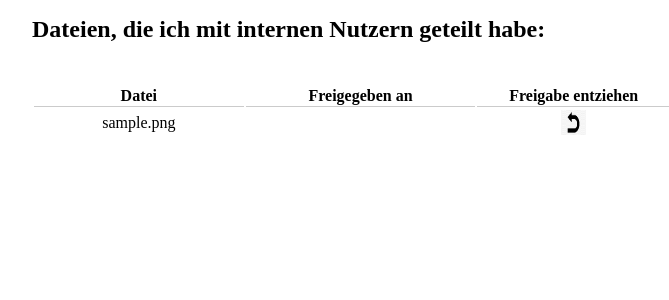
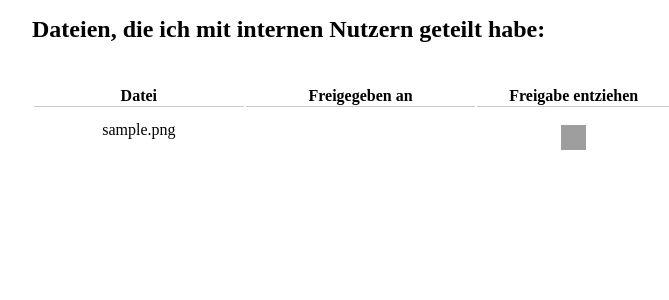
Before and after one commit to venussteinmetz/Lima, a PHP site: page /shared.php in a window 1280 px wide. Shown: the part 174-474 px from the top of the page, without its empty margins (268-937 px from the left). Run offline with PHP 8.4, Linux system fonts and the light colour scheme; the visitor is signed in with stand-in values (Sample User, id 1); tables that the repository leaves empty or names only in its code hold one stand-in row (values such as "Sample post"); data that the repository does not hold is empty; grey boxes are pictures that could not be loaded.

Commit message:
Update shared.php

```diff
--- a/shared.php
+++ b/shared.php
@@ -47,6 +47,8 @@ $pdo=new PDO('mysql:: host=mars.iuk.hdm-stuttgart.de; dbname=u-ab247', 'ab247',
         .back {
             height: 25px;
             width: 25px;
+            margin-top: 15px;
+            right: 50px;
         }
     </style>
 </head>
@@ -79,7 +81,7 @@ $pdo=new PDO('mysql:: host=mars.iuk.hdm-stuttgart.de; dbname=u-ab247', 'ab247',
                 echo "<tr id='tr_shared_files'>
                     <td id='td_shared_files'>$filename</td>
                     <td id='td_shared_files'>$sharedmail</td>
-                    <td id='td_shared_files'><a href='undo_share.php?usertodelete=$shareduser&fileid=$fileid' ><img class=back src='rückgängig.jpg'></a></td></tr></td>
+                    <td id='td_shared_files'><a href='undo_share.php?usertodelete=$shareduser&fileid=$fileid' ><img class=back src='rückgängig.png'></a></td></tr></td>
                   </tr>
                  ";
             }
```
